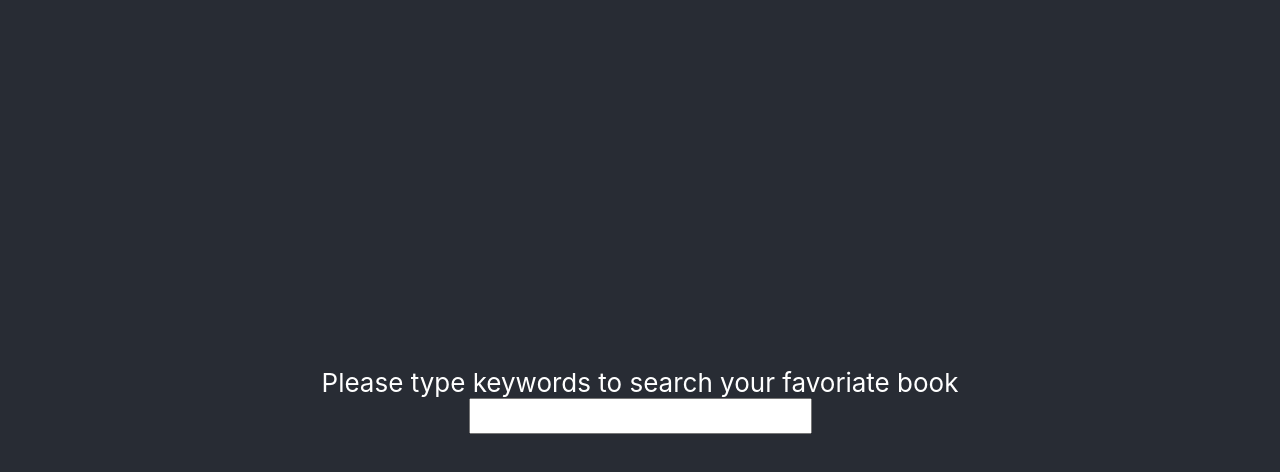
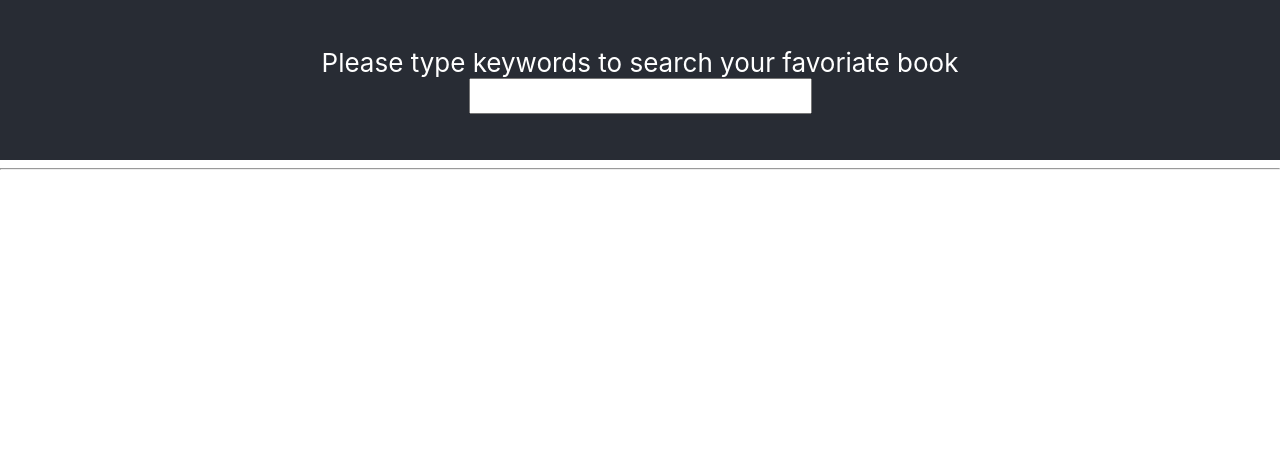
Before and after one commit to chensihai/bmoTestSimon, a React (Create React App) app: page / in a window 1280 px wide. Shown: the top 472 px of the page. Built offline with nearby package versions, Linux system fonts and the light colour scheme.

Commit message:
search function works

```diff
--- a/src/App.css
+++ b/src/App.css
@@ -5,7 +5,7 @@
 
 .App-header {
   background-color: #282c34;
-  min-height: 100vh;
+  min-height: 20vh;
   display: flex;
   flex-direction: column;
   align-items: center;
@@ -18,3 +18,7 @@
 height:30px;
 font-size:26px;
 }
+
+.results-container{
+color:#fff;
+}
--- a/src/components/Search.js
+++ b/src/components/Search.js
@@ -7,6 +7,25 @@ class Search extends React.Component {
         this.state = {
             inputValue: null
         };
+    }
+
+    searchResult = () => {
+        if (this.state.hasOwnProperty("Books")) {
+            return (
+                <div className="results-container">
+                    { this.state.Books.map(result => {
+                        debugger;
+                        return (
+                            <a key={result.id} href={`http://openlibrary.org/api/volumes/brief/isbn/${result.isbn}.json`} className="result-item">
+                                <h6 className="image-username">{result.title}</h6>
+                            </a>
+                        )
+                    })}
+
+                </div>
+            )
+        }
+
     }
 
     componentDidMount() {
@@ -30,25 +49,29 @@ class Search extends React.Component {
 
     };
 
-    async searchFetch(key){
+    async searchFetch(key) {
 
         console.log(key);
-        var fetchBooks = this.fetchBooksWithFetchAPI("http://openlibrary.org/search.json?q=" + key)
+        this.fetchBooksWithFetchAPI("http://openlibrary.org/search.json?q=" + key)
 
 
     }
 
-    Book() {
-        //this.state.Books.length
-        return ("test");
-    }
+
+
+
     render() {
-        return (<header className="App-header">
-            Please type keywords to search your favoriate book
-            <input value={this.state.inputValue} onChange={this.handleChange} onBlur={() => this.searchFetch(this.state.inputValue)} className="search_field" />
-        </header>
-        );
+        return (
+            <div>
+                <div className="App-header">
+                    Please type keywords to search your favoriate book
+                <input value={this.state.inputValue} onChange={this.handleChange} onBlur={() => this.searchFetch(this.state.inputValue)} className="search_field" />
+                </div>
+                <hr />
+                {this.searchResult()}
 
+            </div>
+        )
     }
 
 }
```
Also changed, not shown: 2 other files (tests, documents, lock files or other folders).
